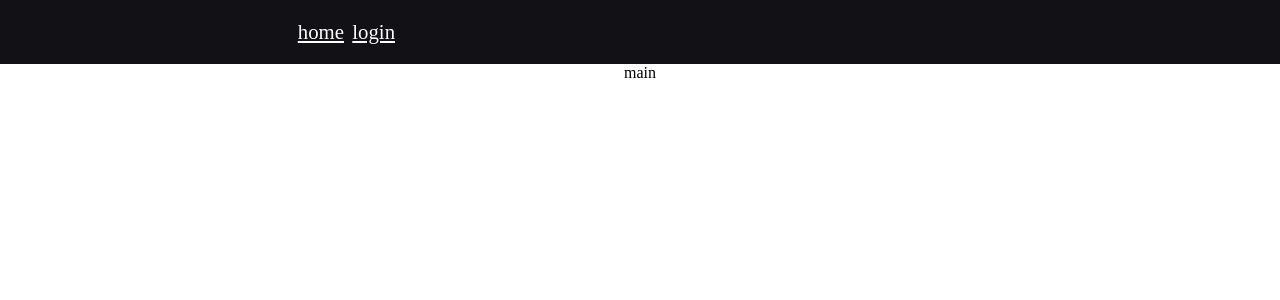
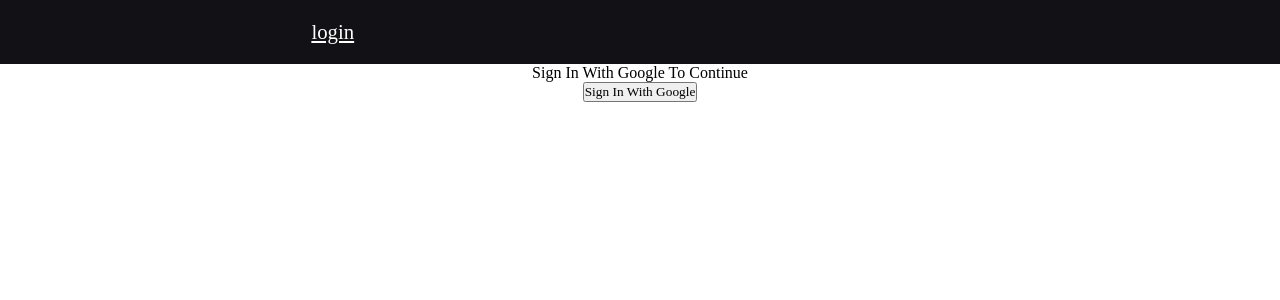
Before and after one commit to Syednazeerahmed/RoomieFinance, a React (Create React App) app: page / in a window 1280 px wide. Shown: the top 300 px of the page. Built offline with nearby package versions, Linux system fonts and the light colour scheme; no server answers.

Commit message:
nav and app js modified

```diff
--- a/src/App.js
+++ b/src/App.js
@@ -12,8 +12,8 @@
       <Router>
         <Navbar/>
         <Routes>
-          <Route path='/' element={<Main />}/>
-          <Route path='login' element={<Login />}/>
+          {/* <Route path='/' element={<Main />}/> */}
+          <Route path='/' element={<Login />}/>
           <Route path='entry' element={<Entry />}/>
           <Route path='allEntries' element={<AllEntries />} />
         </Routes>
--- a/src/components/navbar.jsx
+++ b/src/components/navbar.jsx
@@ -20,8 +20,8 @@
   return (
     <nav>
       <div className="links">
-        <Link to="/">home</Link>
-        { !user && <Link to="login">login</Link>}
+        {/* <Link to="/">home</Link> */}
+        { !user && <Link to="/">login</Link>}
         {/* <Link to="entry">Entry</Link> */}
         {user && (
           <>
```
